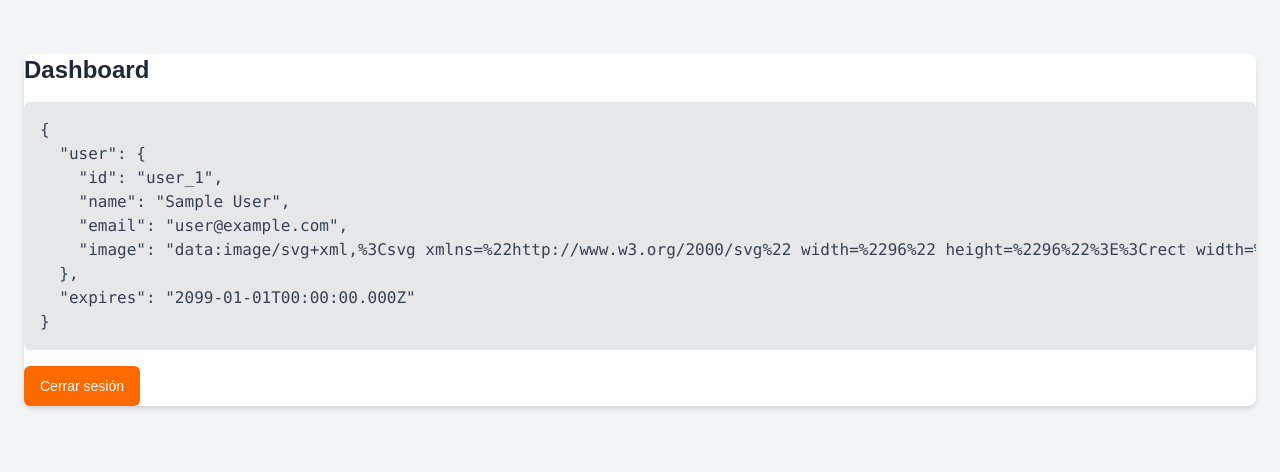
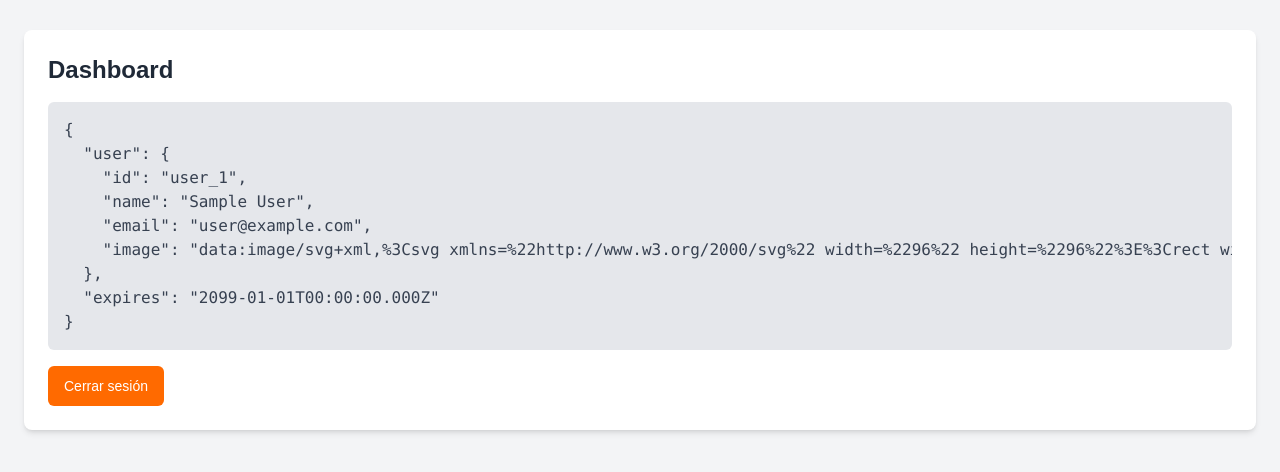
Before and after one commit to cliffdaniel/app-asdeporte-login, a Next.js app: page /dashboard in a window 1280 px wide. Shown: the part 170-642 px from the top of the page. Built offline with nearby package versions, Linux system fonts and the light colour scheme; no server answers; sample sign-in values are in the browser's storage.

Commit message:
style: update padding container dashboard

```diff
--- a/src/app/(protected)/dashboard/page.tsx
+++ b/src/app/(protected)/dashboard/page.tsx
@@ -11,7 +11,7 @@ export default async function DashboardPage() {
 
     return (
         <div className="p-6 min-h-screen bg-gray-100 flex items-center justify-center">
-            <div className="container mx-auto bg-white shadow-md rounded-lg">
+            <div className="container p-6 mx-auto bg-white shadow-md rounded-lg">
                 <h1 className="text-2xl font-bold mb-4 text-gray-800">
                     Dashboard
                 </h1>
```
